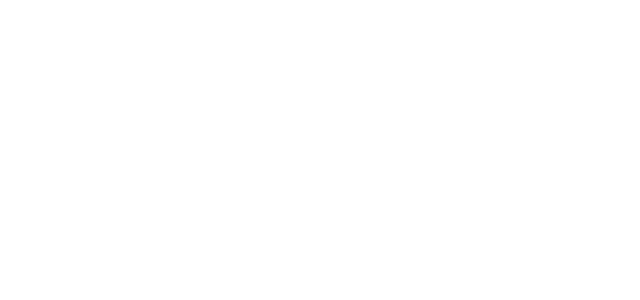
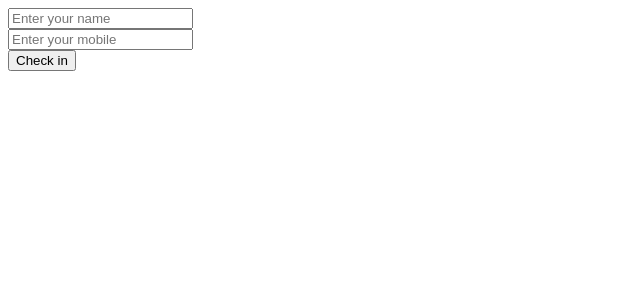
Before and after one commit to theleadio/nuxt-template, a Nuxt app: page /checkin in a window 1280 px wide. Before the commit this address had no page. Shown: the top 300 px of the page, without its empty margins (0-640 px from the left). Built offline with nearby package versions, Linux system fonts and the light colour scheme.

Commit message:
setup plain check in page

```diff
--- a/nuxt.config.js
+++ b/nuxt.config.js
@@ -1,5 +1,4 @@
 var config = require('./settings.js');
-console.log(config);
 
 export default {
   mode: 'universal',
--- /dev/null
+++ b/pages/checkin.vue
@@ -0,0 +1,16 @@
+<template>
+  <div>
+    <form class="w-full max-w-sm">
+      <div>
+        <input type="text" placeholder="Enter your name" aria-label="Full name">
+      </div>
+
+      <div>
+        <input type="tel" placeholder="Enter your mobile" aria-label="Full name">
+      </div>
+
+      <button>Check in</button>
+
+    </form>
+  </div>
+</template>
```
Also changed, not shown: 1 other file (tests, documents, lock files or other folders).
